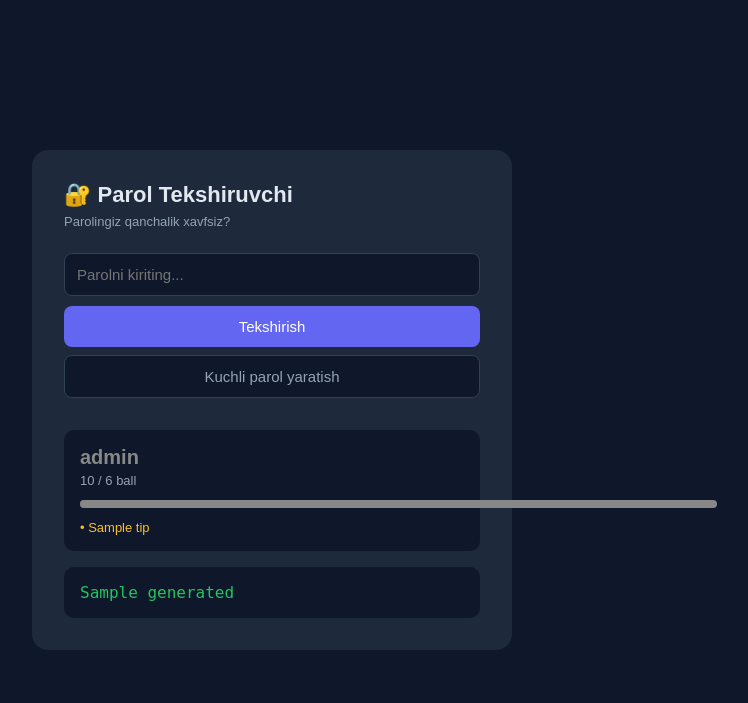
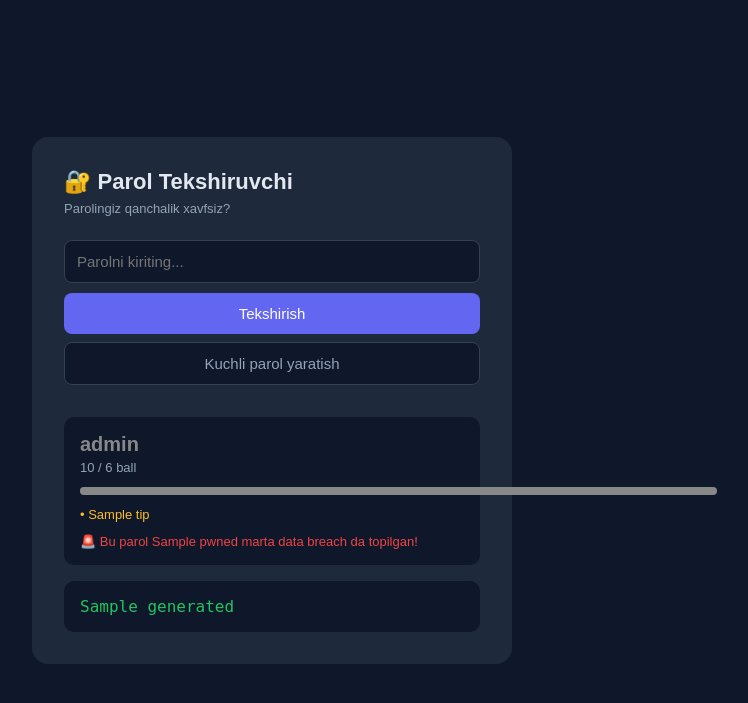
Before and after one commit to boburjonmamatkulov/password-checker, a Flask app: template templates/index.html in a window 1280 px wide. Shown: the top 703 px of the page, without its empty margins (368-1116 px from the left). Run offline with Flask 3, Linux system fonts and the light colour scheme; the template is opened without the code that fills it: most values are stand-ins (such as "Sample title", 1, 10 or a date in 2020).

Commit message:
HaveIBeenPwned API qo'shildi

```diff
--- a/app.py
+++ b/app.py
@@ -1,6 +1,8 @@
 from flask import Flask, render_template, request
 import random
 import string
+import hashlib
+import requests
 
 app = Flask(__name__)
 
@@ -13,6 +15,21 @@ WEAK_PASSWORDS = [
 def generate_password(length=12):
     chars = string.ascii_letters + string.digits + "!@#$%^&*"
     return ''.join(random.choice(chars) for _ in range(length))
+
+def check_pwned(password):
+    sha1 = hashlib.sha1(password.encode()).hexdigest().upper()
+    prefix = sha1[:5]
+    suffix = sha1[5:]
+    try:
+        response = requests.get(f"https://api.pwnedpasswords.com/range/{prefix}")
+        hashes = response.text.splitlines()
+        for line in hashes:
+            h, count = line.split(":")
+            if h == suffix:
+                return int(count)
+        return 0
+    except:
+        return -1
 
 def check_password(password):
     score = 0
@@ -73,11 +90,13 @@ def index():
             password = request.form["password"]
             score, feedback = check_password(password)
             level, color = get_level(score)
+            pwned = check_pwned(password)
             result = {
                 "score": score,
                 "level": level,
                 "color": color,
-                "feedback": feedback
+                "feedback": feedback,
+                "pwned": pwned
             }
         elif "generate" in request.form:
             generated = generate_password()
--- a/templates/index.html
+++ b/templates/index.html
@@ -18,8 +18,11 @@
         .level { font-size: 20px; font-weight: bold; margin-bottom: 4px; }
         .score { font-size: 13px; color: #94a3b8; margin-bottom: 12px; }
         .bar-bg { background: #334155; border-radius: 99px; height: 8px; margin-bottom: 12px; }
-        .bar { height: 8px; border-radius: 99px; transition: width 0.3s; }
+        .bar { height: 8px; border-radius: 99px; }
         .tip { font-size: 13px; color: #fbbf24; margin-top: 4px; }
+        .pwned-safe { margin-top: 12px; font-size: 13px; color: #22c55e; }
+        .pwned-danger { margin-top: 12px; font-size: 13px; color: #ef4444; }
+        .pwned-warn { margin-top: 12px; font-size: 13px; color: #94a3b8; }
         .generated { margin-top: 1rem; padding: 1rem; background: #0f172a; border-radius: 10px; font-family: monospace; font-size: 16px; color: #22c55e; word-break: break-all; }
     </style>
 </head>
@@ -47,6 +50,14 @@
         {% for tip in result.feedback %}
         <div class="tip">• {{ tip }}</div>
         {% endfor %}
+
+        {% if result.pwned == -1 %}
+        <div class="pwned-warn">⚠️ Internet ulanishi yo'q — tekshirib bo'lmadi</div>
+        {% elif result.pwned == 0 %}
+        <div class="pwned-safe">✅ Bu parol hech qanday data breach da topilmagan</div>
+        {% else %}
+        <div class="pwned-danger">🚨 Bu parol {{ result.pwned }} marta data breach da topilgan!</div>
+        {% endif %}
     </div>
     {% endif %}
 
```
